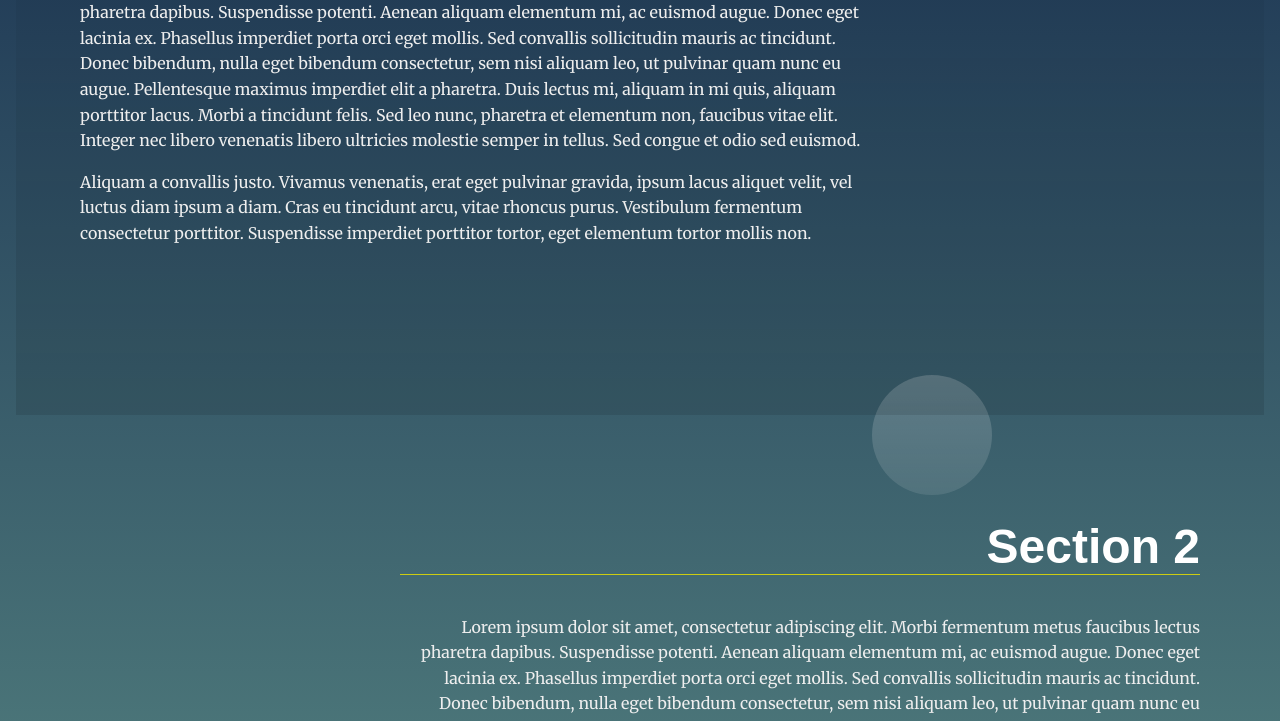
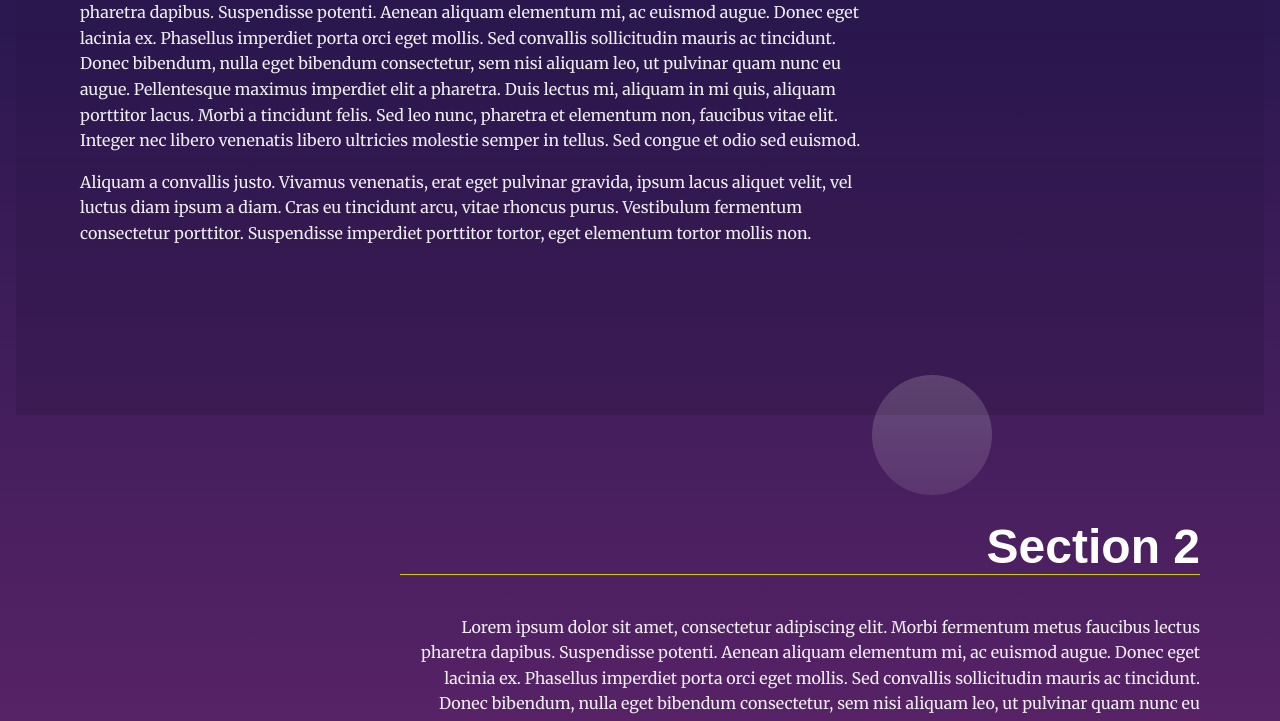
Before and after one commit to Fungieren/LandingPage, a plain HTML site: page index.html in a window 1280 px wide. Shown: the part 696-1417 px from the top of the page. Drawn offline with Linux system fonts and the light colour scheme.

Commit message:
Formatting index.html

```diff
--- a/css/styles.css
+++ b/css/styles.css
@@ -11,8 +11,8 @@
 
 /* ---- Base Rules ---- */
 body {
-    background: rgb(136,203,171);
-    background: linear-gradient(0deg, rgba(136,203,171,1) 0%, rgba(0,13,60,1) 100%);
+    background: rgb(91, 128, 110);
+    background: linear-gradient(0deg, rgb(160, 53, 137) 0%, rgba(0,13,60,1) 100%);
     margin: 0;
     font-family: 'Merriweather', serif;
     color: #fff;
--- a/index.html
+++ b/index.html
@@ -9,23 +9,33 @@
   <link href="https://fonts.googleapis.com/css?family=Fira+Sans:900|Merriweather&display=swap" rel="stylesheet">  <!-- Load Styles -->
   <link href="css/styles.css" rel="stylesheet">
 </head>
+
 <body>
+
   <!-- HTML Follows BEM naming conventions
   IDs are only used for sections to connect menu achors to sections -->
+
+  <!-- Header -->
   <header class="page__header">
     <nav class="navbar__menu">
       <!-- Navigation starts as empty UL that will be populated with JS -->
       <ul id="navbar__list"></ul>
     </nav>
   </header>
+  <!-- Header End -->
+
+  <!-- Main -->
   <main>
     <header class="main__hero">
       <h1>Landing Page </h1>
     </header>
+
     <!-- Each Section has an ID (used for the anchor) and
     a data attribute that will populate the li node.
     Adding more sections will automatically populate nav.
     The first section is set to active class by default -->
+
+    <!-- Section 1 -->
     <section id="section1" data-nav="Section 1" class="your-active-class">
       <div class="landing__container">
         <h2>Section 1</h2>
@@ -34,6 +44,9 @@
         <p>Aliquam a convallis justo. Vivamus venenatis, erat eget pulvinar gravida, ipsum lacus aliquet velit, vel luctus diam ipsum a diam. Cras eu tincidunt arcu, vitae rhoncus purus. Vestibulum fermentum consectetur porttitor. Suspendisse imperdiet porttitor tortor, eget elementum tortor mollis non.</p>
       </div>
     </section>
+    <!-- Section 1 End -->
+
+    <!-- Section 2 -->
     <section id="section2" data-nav="Section 2">
       <div class="landing__container">
         <h2>Section 2</h2>
@@ -42,6 +55,9 @@
         <p>Aliquam a convallis justo. Vivamus venenatis, erat eget pulvinar gravida, ipsum lacus aliquet velit, vel luctus diam ipsum a diam. Cras eu tincidunt arcu, vitae rhoncus purus. Vestibulum fermentum consectetur porttitor. Suspendisse imperdiet porttitor tortor, eget elementum tortor mollis non.</p>
       </div>
     </section>
+    <!-- Section 2 End -->
+
+    <!-- Section 3 -->
     <section id="section3" data-nav="Section 3">
       <div class="landing__container">
         <h2>Section 3</h2>
@@ -50,10 +66,17 @@
         <p>Aliquam a convallis justo. Vivamus venenatis, erat eget pulvinar gravida, ipsum lacus aliquet velit, vel luctus diam ipsum a diam. Cras eu tincidunt arcu, vitae rhoncus purus. Vestibulum fermentum consectetur porttitor. Suspendisse imperdiet porttitor tortor, eget elementum tortor mollis non.</p>
       </div>
     </section>
+    <!-- Section 3 End-->
   </main>
+  <!-- Main End -->
+
+  <!-- Footer -->
   <footer class="page__footer">
     <p>&copy Udacity</p>
   </footer>
+  <!-- Footer End -->
 
+  <!-- JavaScript -->
+  <script src="/js/app.js"></script>
 </body>
 </html>
```
